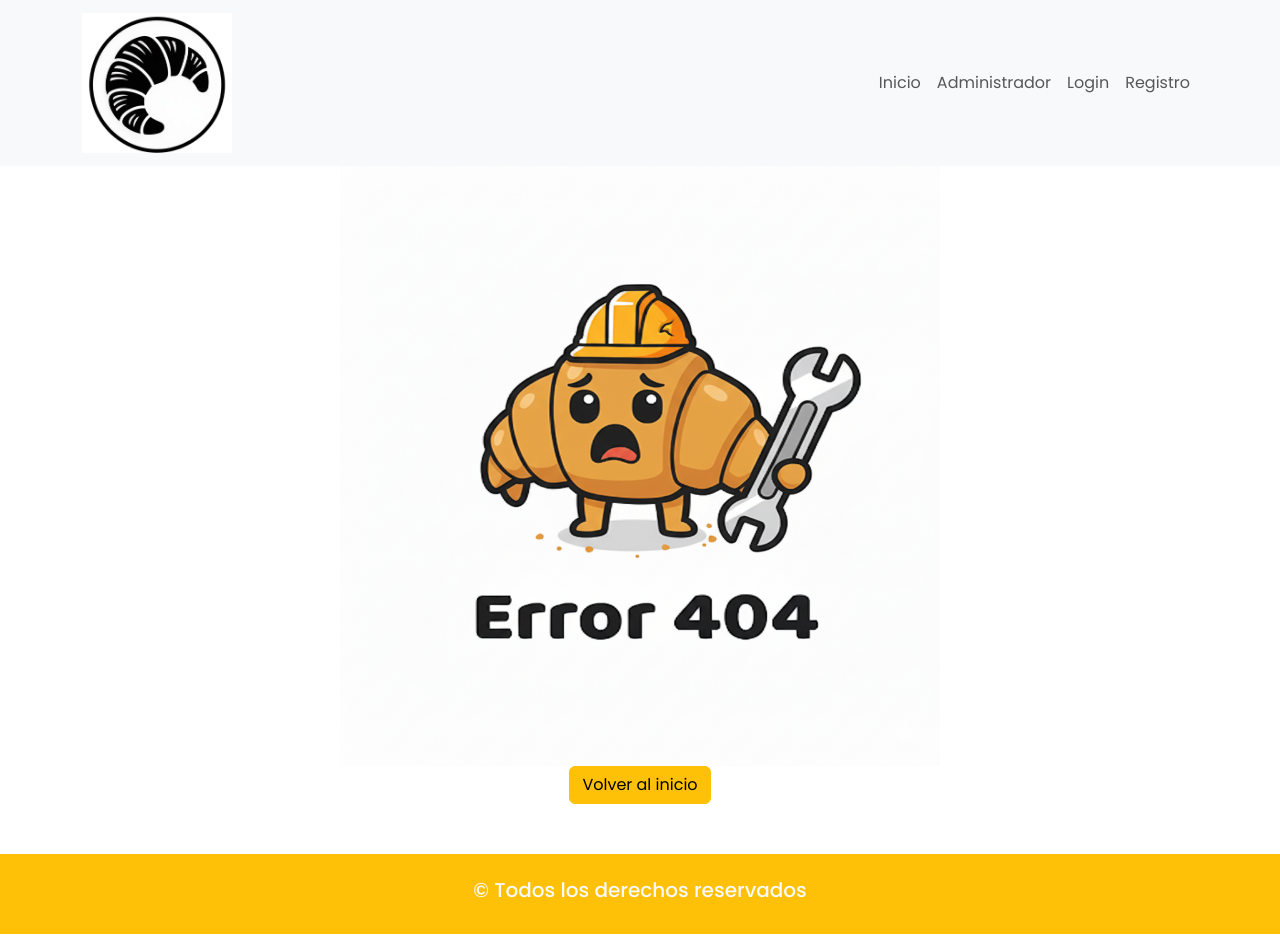
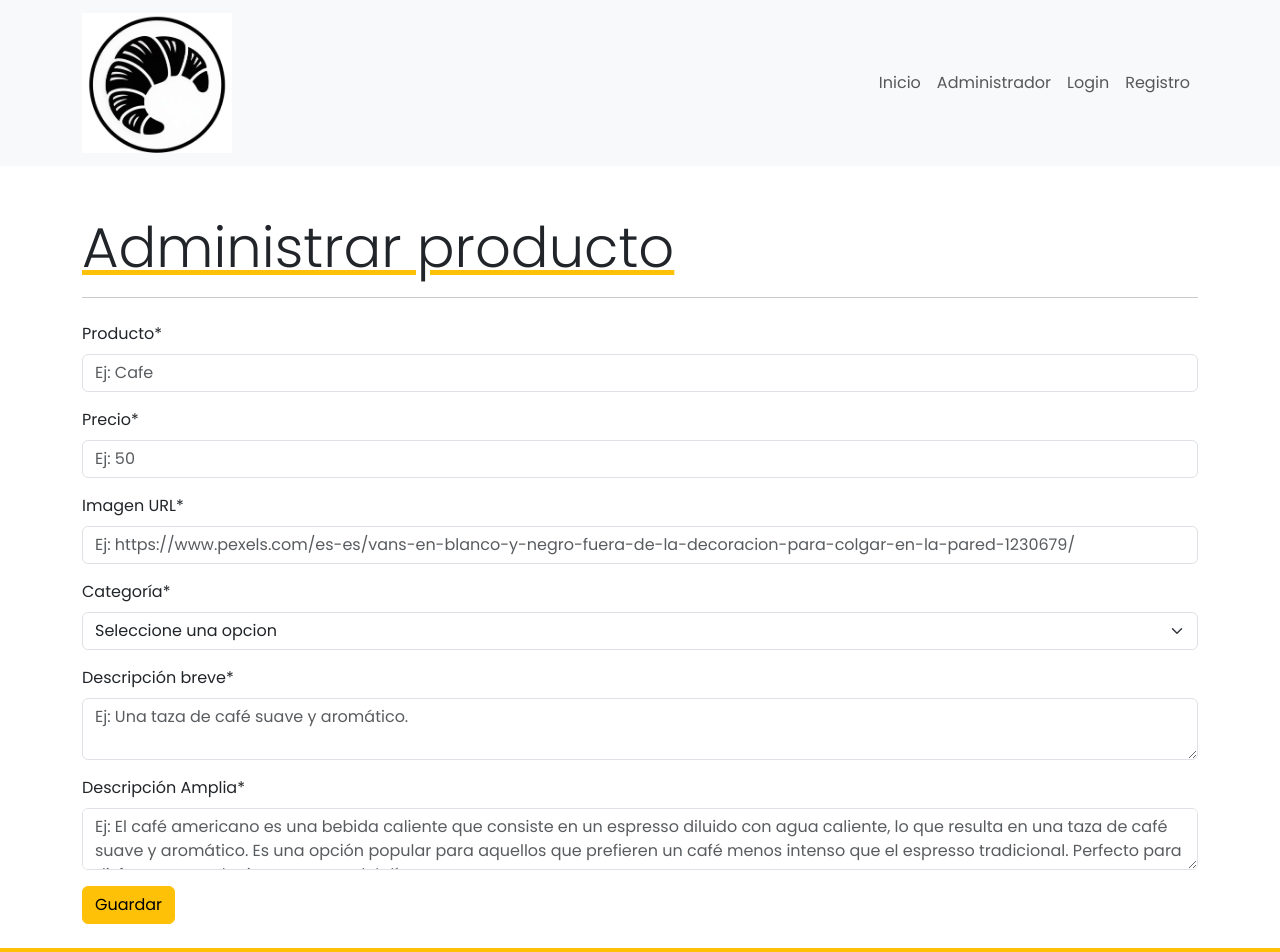
Before and after one commit to cristiandcode/PanaderiaCroissant, a React (Vite) app: page /administrar/crear in a window 1280 px wide. Shown: the top 952 px of the page. Built offline with nearby package versions, Linux system fonts and the light colour scheme.

Commit message:
Agregue la logica de formularioProducto

```diff
--- a/src/App.jsx
+++ b/src/App.jsx
@@ -8,6 +8,7 @@ import Administrador from "./components/pages/Administrador";
 import Error404 from "./components/pages/Error404";
 import { BrowserRouter, Routes, Route  } from "react-router-dom";
 import Login from "./components/pages/Login";
+import FormularioProducto from "./components/pages/producto/FormularioProducto";
 function App() {
   return (
     <>
@@ -17,6 +18,7 @@ function App() {
       <Route exact path="/" element={<Inicio/>}></Route>
       <Route exact path="/administrador" element={<Administrador/>}></Route>
       <Route exact path="/login" element={<Login/>}></Route>
+      <Route exact path="/administrar/crear" element={<FormularioProducto/>}></Route>
       <Route path="*" element={<Error404/>}></Route>
      </Routes>
      <Footer/>
--- a/src/components/pages/Administrador.jsx
+++ b/src/components/pages/Administrador.jsx
@@ -1,14 +1,28 @@
 import { Button, Table } from "react-bootstrap";
 import ItemProducto from "./producto/ItemProducto";
+import { Link } from "react-router-dom";
+import { OverlayTrigger, Tooltip } from "react-bootstrap";
 
 const Administrador = () => {
   return (
     <section className="container mainSection">
       <div className="d-flex justify-content-between align-items-center mt-5">
-        <h1 className="display-4 text-underline-warning">Productos disponibles</h1>
-        <Button variant="primary">
-          <i className="bi bi-file-earmark-plus"></i>
-        </Button>
+        <h1 className="display-4 text-underline-warning">
+          Productos disponibles
+        </h1>
+
+        <OverlayTrigger
+          placement="top"
+          overlay={<Tooltip id="tooltip-agregar">Agregar producto</Tooltip>}
+        >
+          <Link
+            variant="primary"
+            to={"/administrar/crear"}
+            className="btn btn-success"
+          >
+            <i className="bi bi-file-earmark-plus"></i>
+          </Link>
+        </OverlayTrigger>
       </div>
       <hr />
       <Table responsive striped bordered hover>
--- /dev/null
+++ b/src/components/pages/producto/FormularioProducto.jsx
@@ -0,0 +1,156 @@
+import { Form, Button } from "react-bootstrap";
+import { useForm } from "react-hook-form";
+
+const FormularioProducto = () => {
+  const {
+    register,
+    handleSubmit,
+    formState: { errors },
+    reset,
+    setValue,
+  } = useForm();
+
+  const productoValidado = (producto) => {
+    console.log(producto);
+  };
+
+  return (
+    <section className="container mainSection">
+      <h1 className="display-4 mt-5 text-underline-warning">Administrar producto</h1>
+      <hr />
+      <Form className="my-4" onSubmit={handleSubmit(productoValidado)}>
+        <Form.Group className="mb-3" controlId="formNombreProdcuto">
+          <Form.Label>Producto*</Form.Label>
+          <Form.Control
+            type="text"
+            placeholder="Ej: Cafe"
+            {...register("nombreProducto", {
+              required: "El nombre del producto es obligatorio",
+              minLength: {
+                value: 2,
+                message:
+                  "Debe ingresar como minimo 2 caracteres para el nombre del producto",
+              },
+              maxLength: {
+                value: 50,
+                message:
+                  "Debe ingresar como maximo 50 caracteres para el nombre del producto",
+              },
+            })}
+          />
+          <Form.Text className="text-danger">
+            {errors.nombreProducto?.message}
+          </Form.Text>
+        </Form.Group>
+        <Form.Group className="mb-3" controlId="formPrecio">
+          <Form.Label>Precio*</Form.Label>
+          <Form.Control
+            type="number"
+            placeholder="Ej: 50"
+            {...register("precio", {
+              required: "El precio es obligatorio",
+              min: {
+                value: 50,
+                message: "El precio como minimo debe ser de $50",
+              },
+              max: {
+                value: 20000,
+                message: "El precio como maximo debe ser de $20000",
+              },
+            })}
+          />
+          <Form.Text className="text-danger">
+            {errors.precio?.message}
+          </Form.Text>
+        </Form.Group>
+        <Form.Group className="mb-3" controlId="formImagen">
+          <Form.Label>Imagen URL*</Form.Label>
+          <Form.Control
+            type="text"
+            placeholder="Ej: https://www.pexels.com/es-es/vans-en-blanco-y-negro-fuera-de-la-decoracion-para-colgar-en-la-pared-1230679/"
+            {...register("imagen", {
+              required: "La imagen es obligatoria",
+              pattern: {
+                value: /(http(s?):)([/|.|\w|\s|-])*\.(?:jpg|jpeg|gif|png)/,
+                message: "Debe ingresar una URL valida (jpg|jpeg|gif|png)",
+              },
+            })}
+          />
+          <Form.Text className="text-danger">
+            {errors.imagen?.message}
+          </Form.Text>
+        </Form.Group>
+        <Form.Group className="mb-3" controlId="formCategoria">
+          <Form.Label>Categoría*</Form.Label>
+          <Form.Select   {...register("categoria", {
+              required: "La categoria es obligatoria",
+            })}>
+            <option value="">Seleccione una opcion</option>
+            <option value="Infusiones">Infusiones</option>
+            <option value="Batidos">Batidos</option>
+            <option value="Dulce">Dulce</option>
+            <option value="Salado">Salado</option>
+            <option value="Sandwich">Sandwich</option>
+          </Form.Select>
+          <Form.Text className="text-danger">
+            {errors.categoria?.message}
+          </Form.Text>
+        </Form.Group>
+        <Form.Group className="mb-3" controlId="formDescripcion">
+          <Form.Label>Descripción breve*</Form.Label>
+          <Form.Control
+            type="text"
+            placeholder="Ej: Una taza de café suave y aromático."
+            as="textarea"
+            {...register("descripcion_breve", {
+              required: "La descripcion breve del producto es obligatorio",
+              minLength: {
+                value: 5,
+                message:
+                  "Debe ingresar como minimo 5 caracteres para la descripcion breve",
+              },
+              maxLength: {
+                value: 100,
+                message:
+                  "Debe ingresar como maximo 100 caracteres para la descripcion breve",
+              },
+            })}
+          />
+          <Form.Text className="text-danger">
+            {errors.descripcion_breve?.message}
+          </Form.Text>
+        </Form.Group>
+        <Form.Group className="mb-3" controlId="formImagen">
+          <Form.Label>Descripción Amplia*</Form.Label>
+          <Form.Control
+            type="text"
+            placeholder="Ej: El café americano es una bebida caliente que consiste en un espresso diluido con agua caliente, lo que resulta en una taza de café suave y aromático. Es una opción popular para aquellos que prefieren un café menos intenso que el espresso tradicional. Perfecto para disfrutar en cualquier momento del día."
+            as="textarea"
+            {...register("descripcion_amplia", {
+              required: "La descripcion amplia es obligatoria",
+              minLength: {
+                value: 30,
+                message:
+                  "Debe ingresar como minimo 30 caracteres para la descripcion amplia",
+              },
+              maxLength: {
+                value: 500,
+                message:
+                  "Debe ingresar como maximo 500 caracteres para la descripcion amplia",
+              },
+            })}
+          />
+          <Form.Text className="text-danger">
+            {errors.descripcion_amplia?.message}
+          </Form.Text>
+        </Form.Group>
+
+        <Button type="submit" variant="warning">
+          Guardar
+        </Button>
+      </Form>
+    </section>
+  );
+};
+
+export default FormularioProducto;
```
